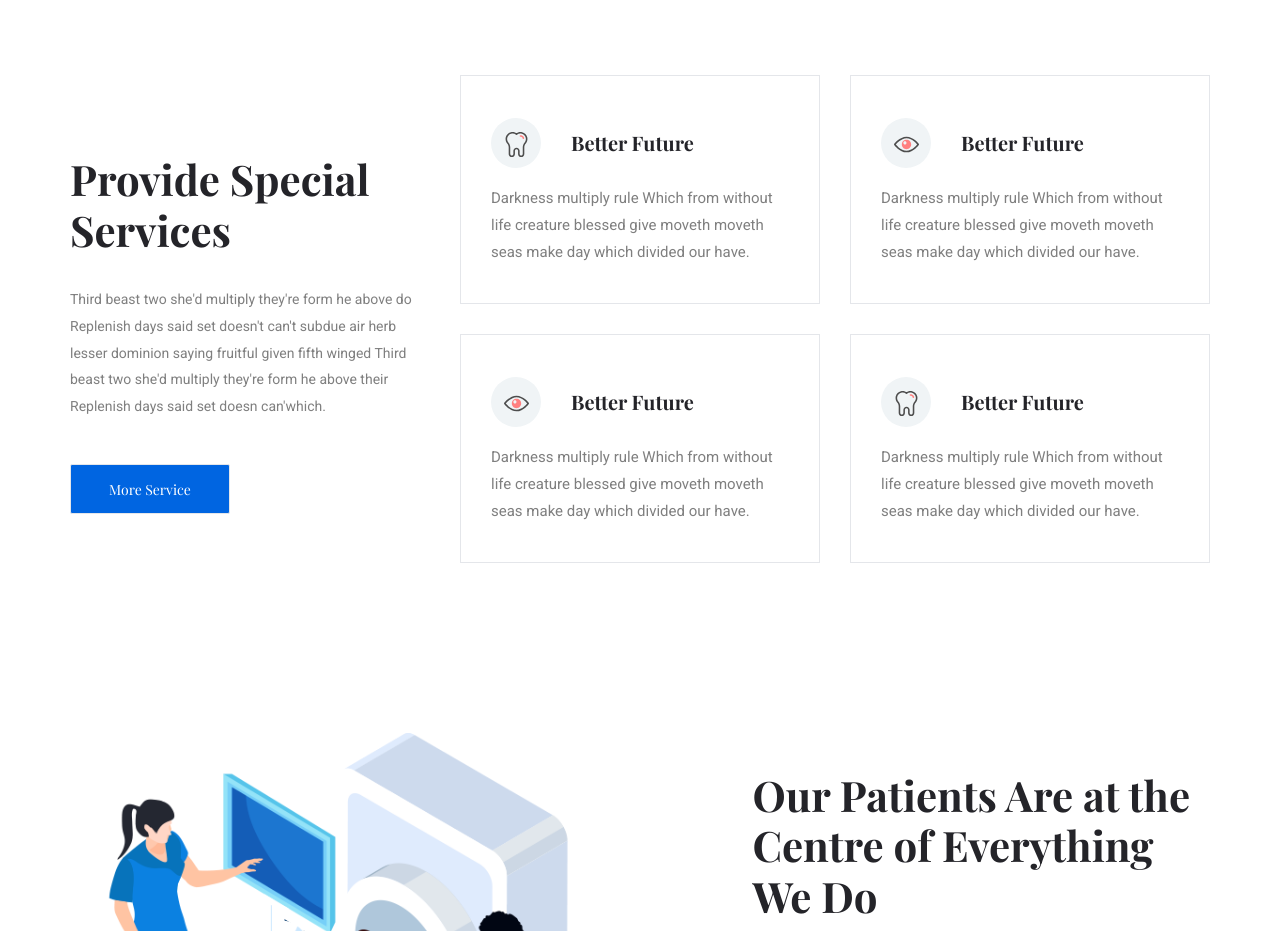
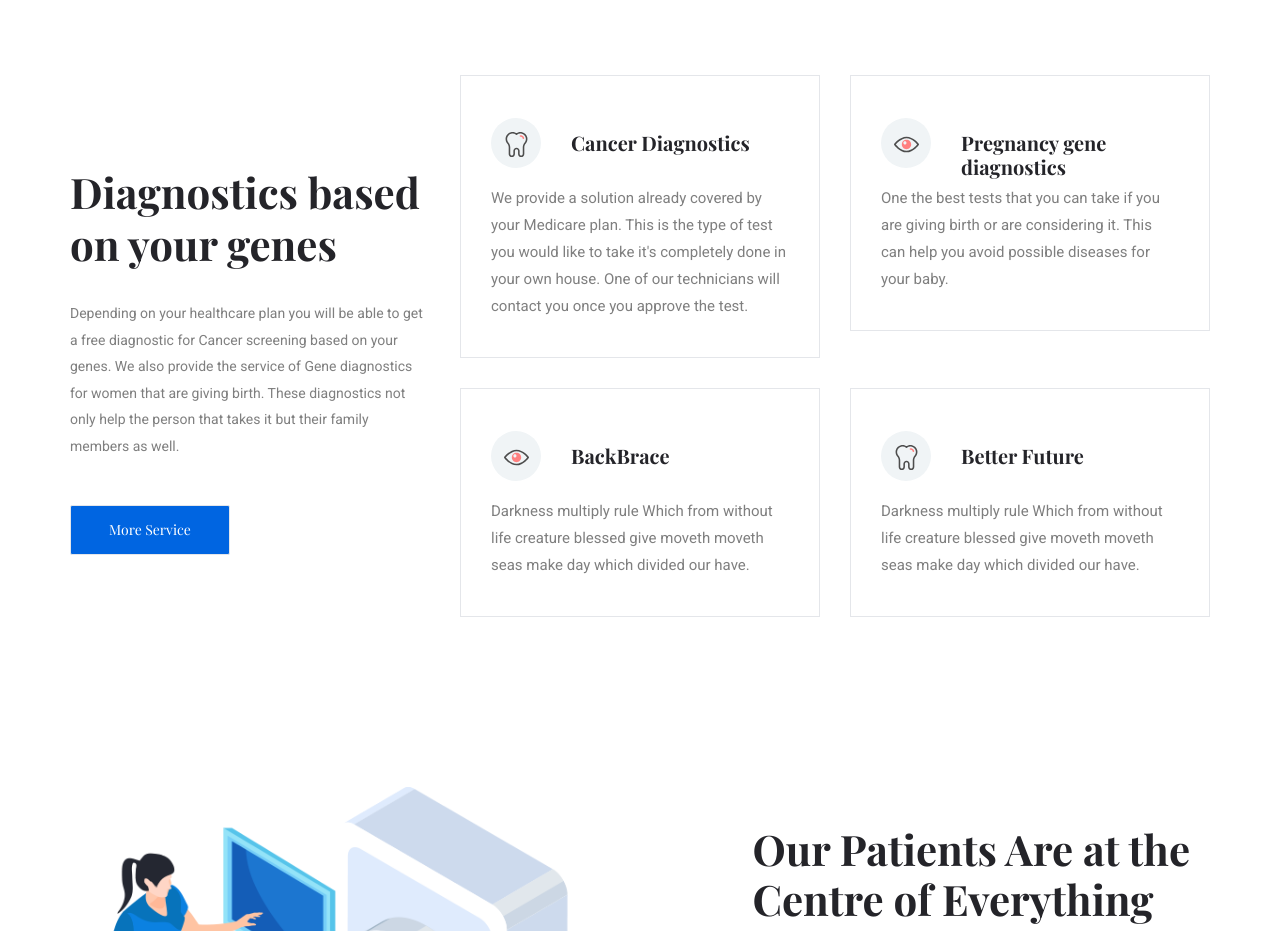
Before and after one commit to Hermes08/Life-Diagnostics-test, a plain HTML site: page index.html in a window 1280 px wide. Shown: the part 1000-1931 px from the top of the page. Drawn offline with nearby package versions, Linux system fonts and the light colour scheme.

Commit message:
Updating the matrix
Going until the end.

```diff
--- a/index.html
+++ b/index.html
@@ -130,12 +130,10 @@
             <div class="row">
                 <div class="col-xl-4 col-md-4 align-self-center">
                     <div class="single_feature_text ">
-                        <h2>Provide Special
-                            Services</h2>
-                        <p>Third beast two she'd multiply they're form he above do Replenish days said
-                            set doesn't can't subdue air herb lesser dominion saying fruitful given
-                            fifth winged Third beast two she'd multiply they're form he above their
-                            Replenish days said set doesn can'which.</p>
+                        <h2>Diagnostics based on your genes</h2>
+                        <p>Depending on your healthcare plan you will be able to get a free diagnostic for
+                            Cancer screening based on your genes. We also provide the service of Gene diagnostics for women
+                            that are giving birth. These diagnostics not only help the person that takes it but their family members as well.</p>
                         <a href="#" class="btn_2">More service</a>
                     </div>
                 </div>
@@ -147,9 +145,8 @@
                                     <div class="single_feature_part">
                                         <span class="single_feature_icon"><img src="img/icon/feature_1.svg"
                                                 alt=""></span>
-                                        <h4>Better Future</h4>
-                                        <p>Darkness multiply rule Which from without life creature blessed
-                                            give moveth moveth seas make day which divided our have.</p>
+                                        <h4>Cancer Diagnostics</h4>
+                                        <p>We provide a solution already covered by your Medicare plan. This is the type of test you would like to take it's completely done in your own house. One of our technicians will contact you once you approve the test.</p>
                                     </div>
                                 </div>
                             </div>
@@ -158,9 +155,8 @@
                                     <div class="single_feature_part">
                                         <span class="single_feature_icon"><img src="img/icon/feature_2.svg"
                                                 alt=""></span>
-                                        <h4>Better Future</h4>
-                                        <p>Darkness multiply rule Which from without life creature blessed
-                                            give moveth moveth seas make day which divided our have.</p>
+                                        <h4>Pregnancy gene diagnostics</h4>
+                                        <p>One the best tests that you can take if you are giving birth or are considering it. This can help you avoid possible diseases for your baby.</p>
                                     </div>
                                 </div>
                             </div>
@@ -169,7 +165,7 @@
                                     <div class="single_feature_part">
                                         <span class="single_feature_icon"><img src="img/icon/feature_2.svg"
                                                 alt=""></span>
-                                        <h4>Better Future</h4>
+                                        <h4>BackBrace</h4>
                                         <p>Darkness multiply rule Which from without life creature blessed
                                             give moveth moveth seas make day which divided our have.</p>
                                     </div>
```
